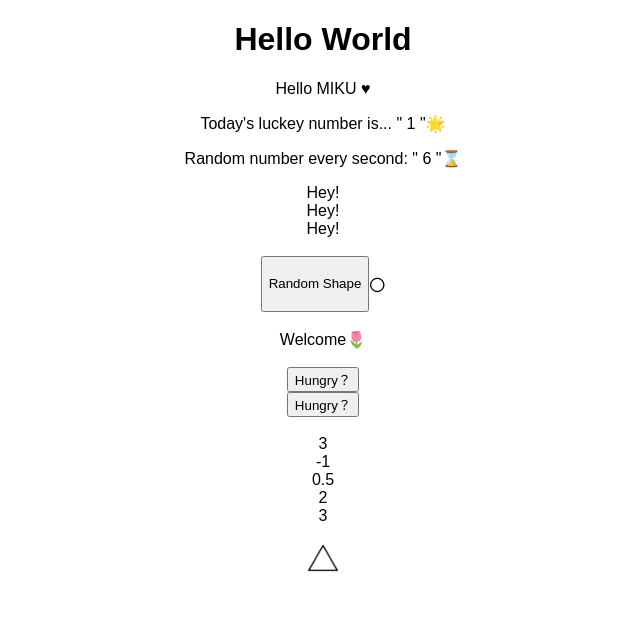
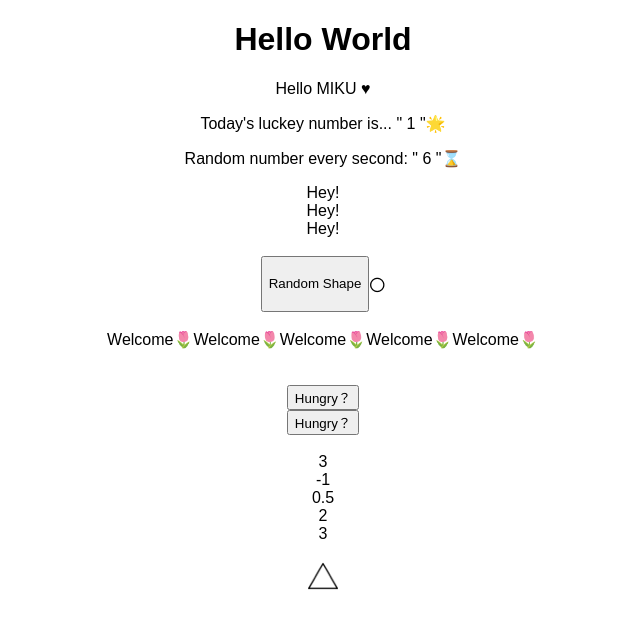
Before and after one commit to mikuweb/React-coding-challenges, a React (Create React App) app: page / in a window 1280 px wide. Shown: the top 628 px of the page, without its empty margins (317-957 px from the left). Built offline with nearby package versions, Linux system fonts and the light colour scheme.

Commit message:
Challenge complete

```diff
--- a/package.json
+++ b/package.json
@@ -16,7 +16,7 @@
   },
   "devDependencies": {
     "@babel/runtime": "7.13.8",
-    "typescript": "4.1.3"
+    "typescript": "3.9.10"
   },
   "scripts": {
     "start": "react-scripts start",
--- a/src/App.js
+++ b/src/App.js
@@ -25,7 +25,7 @@ export default function App() {
       <br />
       <CreateRandomShape />
       <br />
-      <NTuple>Welcome🌷</NTuple>
+      <NTuple amount={5}>Welcome🌷</NTuple>
       <br />
       <br />
       <Toggle>🍎🍌🍒🍓🫐🍅🍊</Toggle>
--- a/src/components/NTuple.jsx
+++ b/src/components/NTuple.jsx
@@ -1,5 +1,10 @@
-export const NTuple = ({ children }) => {
-  return children;
+export const NTuple = ({ children, amount }) => {
+ const result = [...Array.from(Array(amount).keys())].map(() => {
+  return  children;
+ });
+
+ return <div>{result}</div>;
+
 };
 
 // Write a component <NTuple amount={amount}>...</NTuple>
```
Also changed, not shown: 1 other file (tests, documents, lock files or other folders).
